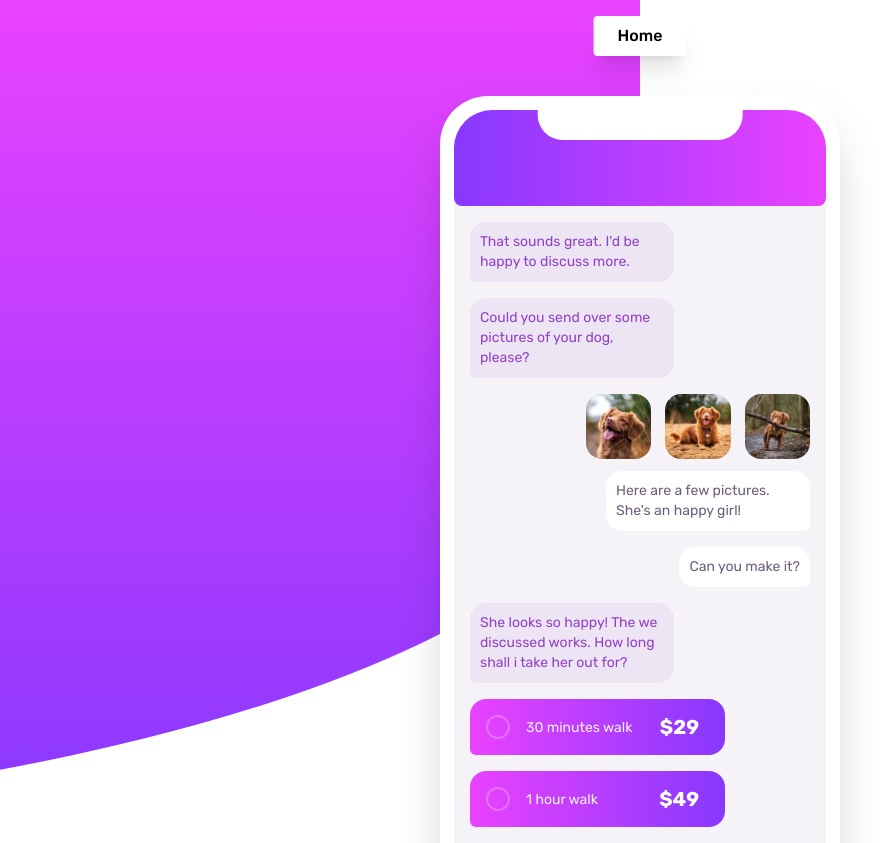
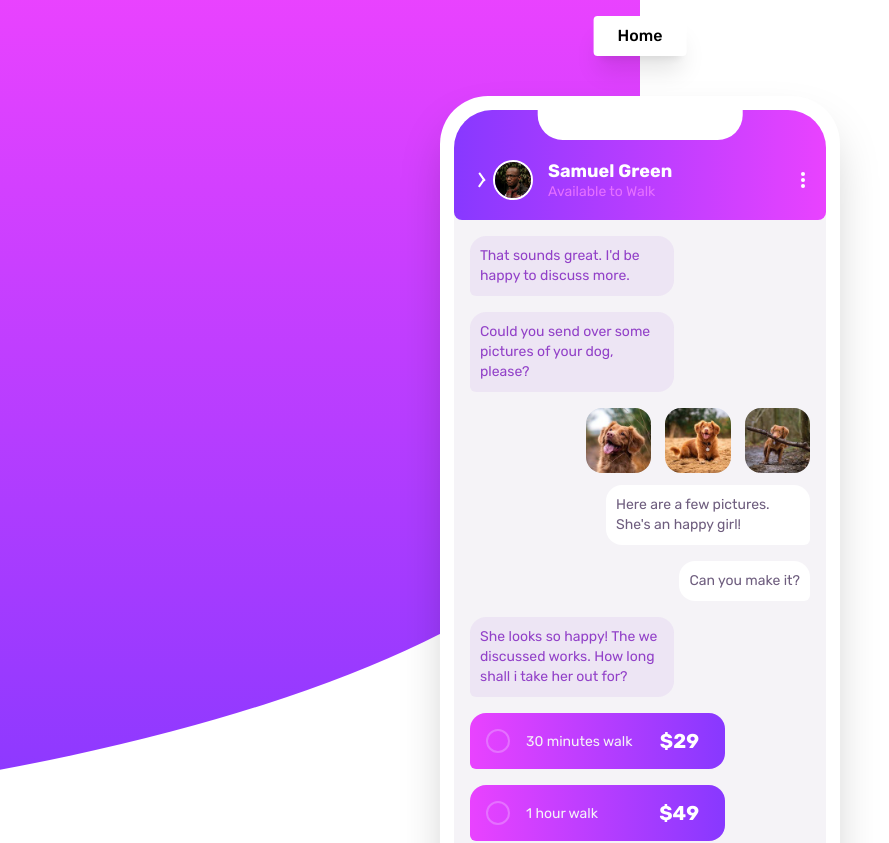
Before and after one commit to john-mirage/frontend-mentor, a Next.js app: page /chatapp in a window 1280 px wide. Shown: the top 843 px of the page, without its empty margins (0-889 px from the left). Built offline with nearby package versions, Linux system fonts and the light colour scheme.

Commit message:
feat(chatapp): add ui to top app bar

```diff
--- /dev/null
+++ b/src/components/chatapp/ArrowIcon.js
@@ -0,0 +1,39 @@
+import styled from "styled-components";
+
+const Container = styled.div`
+    position: relative;
+    width: ${props => props.size};
+    height: ${props => props.size};
+`;
+
+const ArrowPart = styled.div`
+    position: absolute;
+    top: 50%;
+    right: 50%;
+    width: 40%;
+    height: 10%;
+    border-top-left-radius: 10% 50%;
+    border-bottom-left-radius: 10% 50%;
+    background-color: ${props => props.theme.secondaryWhite};
+`;
+
+const ArrowUpPart = styled(ArrowPart)`
+    transform-origin: top right;
+    transform: translate(50%, 0) rotateZ(55deg);
+`;
+
+const ArrowDownPart = styled(ArrowPart)`
+    transform-origin: bottom right;
+    transform: translate(50%, -100%) rotateZ(-55deg);
+`;
+
+function ArrowIcon(props) {
+    return (
+        <Container size={props.size}>
+            <ArrowUpPart />
+            <ArrowDownPart />
+        </Container>
+    );
+}
+
+export default ArrowIcon;
--- a/src/components/chatapp/TopAppBar.js
+++ b/src/components/chatapp/TopAppBar.js
@@ -1,17 +1,101 @@
+import Image from "next/image";
 import styled from "styled-components";
+import ArrowIcon from "@components/chatapp/ArrowIcon";
+import avatar from "@assets/chatapp/avatar.jpg";
 
 const Container = styled.div`
+    display: flex;
+    flex-direction: row;
+    align-items: center;
     width: 100%;
-    height: 9.6rem;
+    height: auto;
     background: linear-gradient(to right, ${props => props.theme.gradientLightViolet}, ${props => props.theme.gradientLightMagenta});
     border-bottom-left-radius: 0.8rem;
     border-bottom-right-radius: 0.8rem;
+    padding-top: 5rem;
+    padding-bottom: 2rem;
+    padding-left: 1.5rem;
+    padding-right: 1.5rem;
+`;
+
+const Arrow = styled.div`
+    width: 1.6rem;
+    height: 1.6rem;
+    margin-right: 1.5rem;
+`;
+
+const ArrowElement = styled.div``;
+
+const ArrowUpElement = styled(ArrowElement)``;
+
+const ArrowDownElement = styled(ArrowElement)``;
+
+const Avatar = styled.div`
+    width: 4rem;
+    height: 4rem;
+    border-radius: 50%;
+    margin-right: 1.5rem;
+    overflow: hidden;
+    border: 0.2rem solid ${props => props.theme.secondaryWhite};
+`;
+
+const Info = styled.div`
+    height: 4rem;
+    display: flex;
+    flex-direction: column;
+    justify-content: space-between;
+`;
+
+const Name = styled.h2`
+    font-size: 1.8rem;
+    font-weight: 600;
+    color: ${props => props.theme.secondaryWhite};
+`;
+
+const State = styled.p`
+    font-size: 1.4rem;
+    font-weight: 400;
+    color: ${props => props.theme.secondaryVeryLightMagenta};
+`;
+
+const More = styled.div`
+    width: 1.6rem;
+    height: 1.6rem;
+    display: flex;
+    flex-direction: column;
+    justify-content: space-between;
+    align-items: center;
+    margin-left: auto;
+`;
+
+const Dot = styled.div`
+    width: 0.4rem;
+    height: 0.4rem;
+    border-radius: 50%;
+    background-color: ${props => props.theme.secondaryWhite};
 `;
 
 function TopAppBar() {
     return (
         <Container>
-
+            <ArrowIcon
+                size="2.4rem"
+            />
+            <Avatar>
+                <Image
+                    src={avatar}
+                    layout="responsive"
+                />
+            </Avatar>
+            <Info>
+                <Name>Samuel Green</Name>
+                <State>Available to Walk</State>
+            </Info>
+            <More>
+                <Dot />
+                <Dot />
+                <Dot />
+            </More>
         </Container>
     );
 }
```
Also changed, not shown: src/components/chatapp/MoreIcon.js (added).
